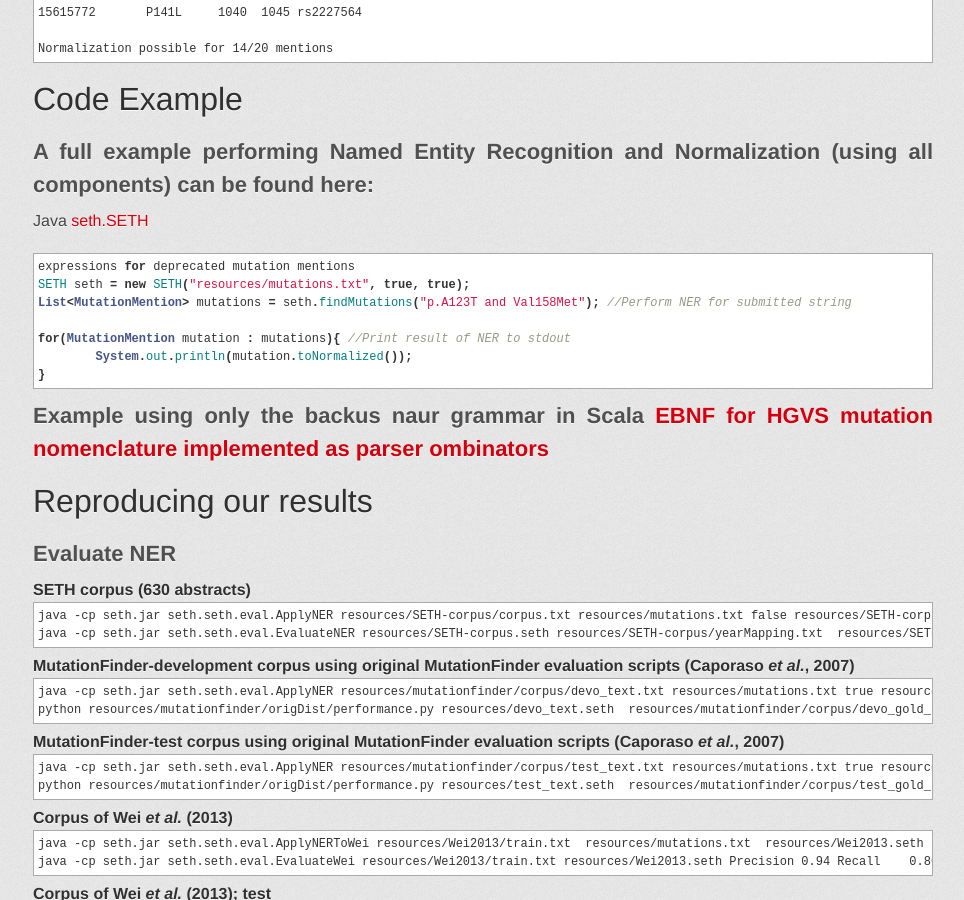
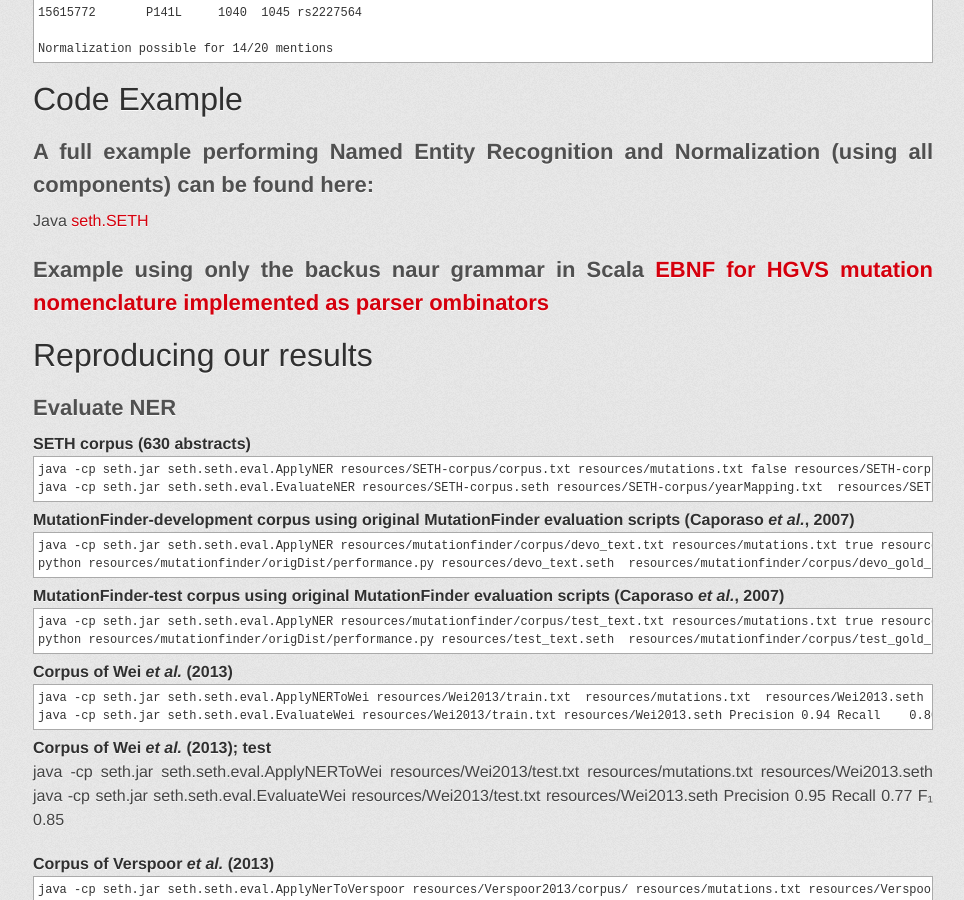
Before and after one commit to rockt/SETH, a Jekyll site: the page built from index.md, in a window 1280 px wide and 900 px high, scrolled down 2383 px. Shown: the whole window, without its empty margins (157-1121 px from the left). Built offline with Jekyll 4.4.1, drawn with Linux system fonts in a browser that asks for light colours; some web fonts are replaced.

Commit message:
Update index.md

````diff
--- a/index.md
+++ b/index.md
@@ -94,15 +94,6 @@ containing a list of mutations that SETH should link to dbSNP (*i.e.* rs numbers
 ##A full example performing Named Entity Recognition and Normalization (using all components) can be found here:
 Java [seth.SETH](https://github.com/rockt/SETH/blob/master/src/main/java/seth/SETH.java#L160-L205)
 
-``` java
-expressions for deprecated mutation mentions
-SETH seth = new SETH("resources/mutations.txt", true, true);
-List<MutationMention> mutations = seth.findMutations("p.A123T and Val158Met"); //Perform NER for submitted string
-
-for(MutationMention mutation : mutations){ //Print result of NER to stdout
-	System.out.println(mutation.toNormalized());
-}
-```
 
 <!-- For some reason this gets not correctly visualized
 ``` java
````
